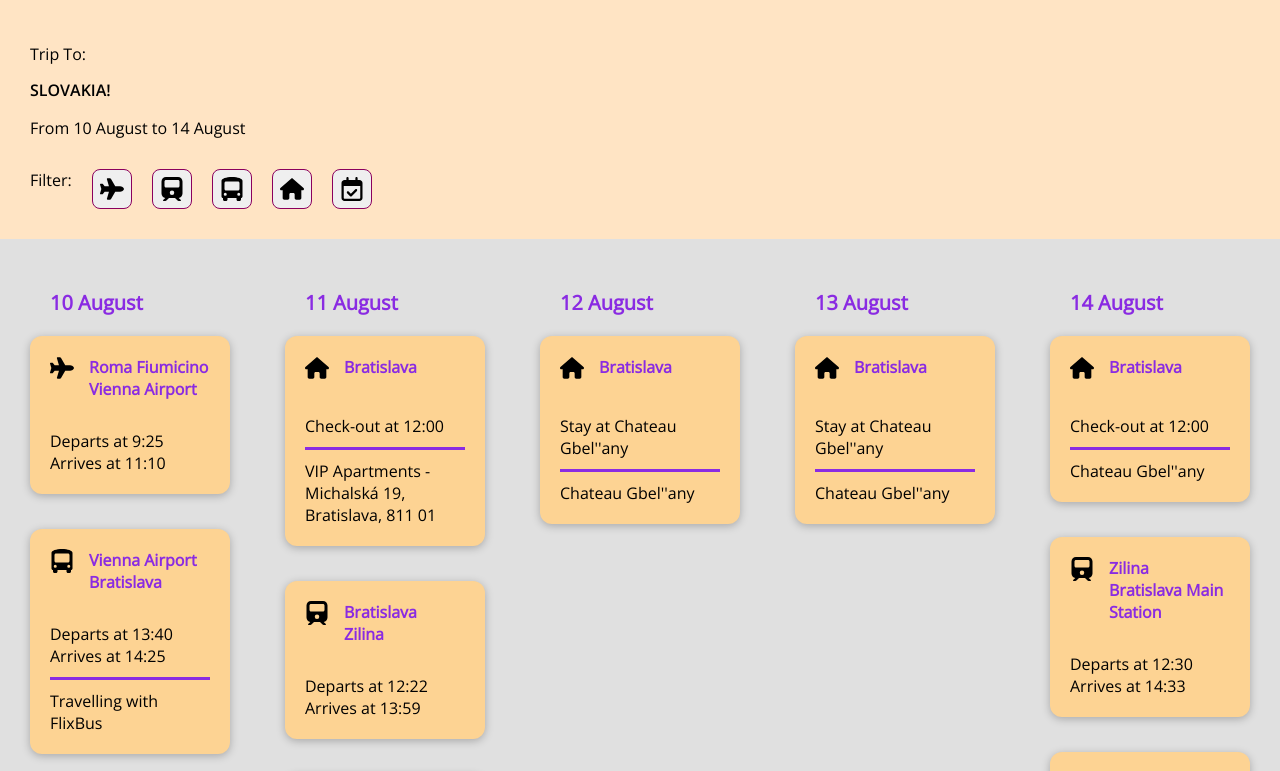
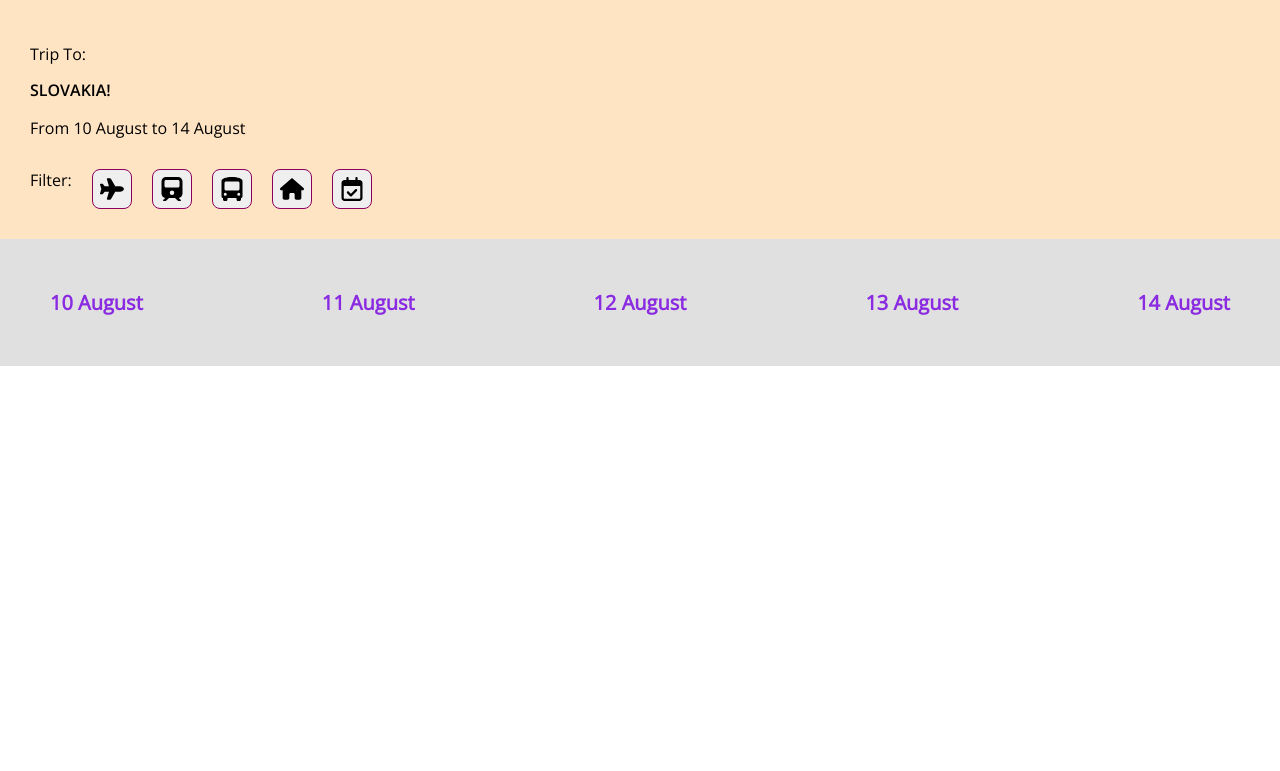
Before and after one commit to MartSe1991/TripPlanner, a React (Vite) app: page / in a window 1280 px wide. Shown: the top 771 px of the page. Built offline with nearby package versions, Linux system fonts and the light colour scheme.

Commit message:
Caazo de filter

```diff
--- a/src/App.jsx
+++ b/src/App.jsx
@@ -18,7 +18,7 @@ function App() {
         activeFilter={activeFilter}
         setActiveFilter={setActiveFilter}
       />
-      <Body data={data} />
+      <Body data={data} activeFilter={activeFilter} />
     </main>
   );
 }
--- a/src/components/Filter.jsx
+++ b/src/components/Filter.jsx
@@ -30,23 +30,23 @@ const Filter = ({ activeFilter, filterHandler }) => {
 
   const filterElements = [
     {
-      type: "flight",
+      type: "Flight",
       content: <Flight />,
     },
     {
-      type: "train",
+      type: "Train",
       content: <Train />,
     },
     {
-      type: "coach",
+      type: "Coach",
       content: <Coach />,
     },
     {
-      type: "stay",
+      type: "Stay",
       content: <Stay />,
     },
     {
-      type: "event",
+      type: "Event",
       content: <Event />,
     },
   ];
--- a/src/containers/Body.jsx
+++ b/src/containers/Body.jsx
@@ -3,7 +3,7 @@ import classes from "./Body.module.css";
 import dateToString from "../utils/dateToString";
 import Card from "../components/Card";
 
-const Body = ({ data }) => {
+const Body = ({ data, activeFilter }) => {
   // data ha inizialmente questo formato:
 
   // data: [
@@ -82,7 +82,13 @@ const Body = ({ data }) => {
           // la key va messa all'elem piu esterno
           <section key={`group-${key}`}>
             <div className={classes.single_date}>{dateToString(elemDate)}</div>
-            {eventData.map((elem) => {
+            {eventData
+              .filter((element) => {
+                return (
+                  element.type === activeFilter && element.type === undefined
+                );
+              })
+              .map((elem) => {
                 return (
                   <Card
                     key={elem.id}
```
Lines whose indentation alone changed are shown as unchanged.
